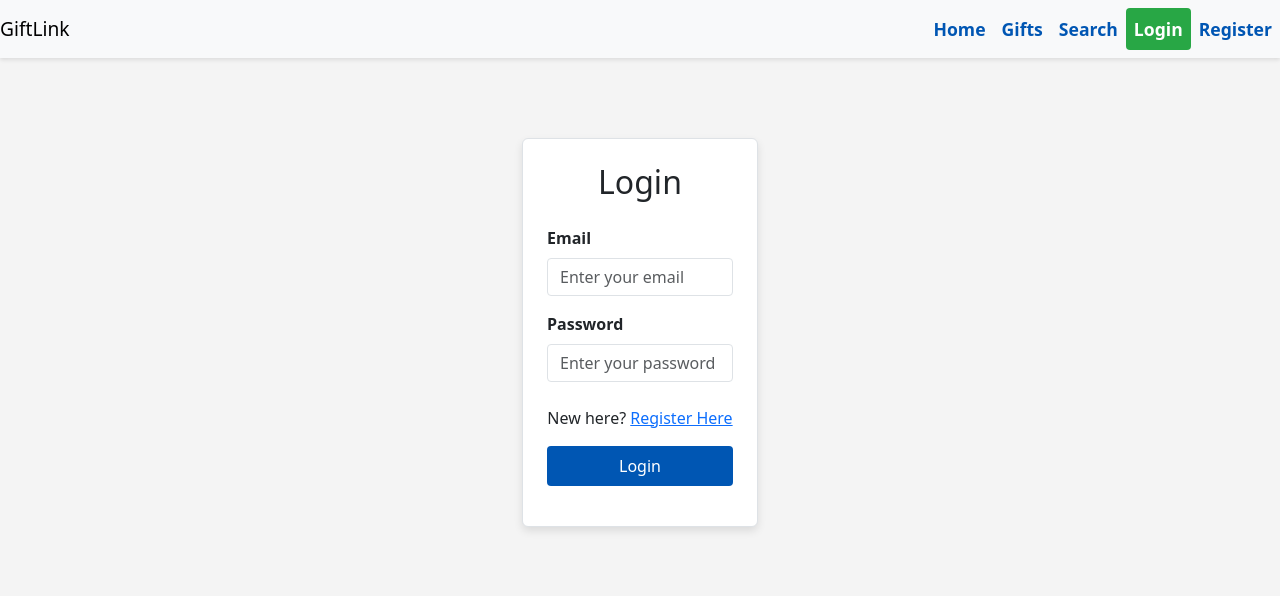
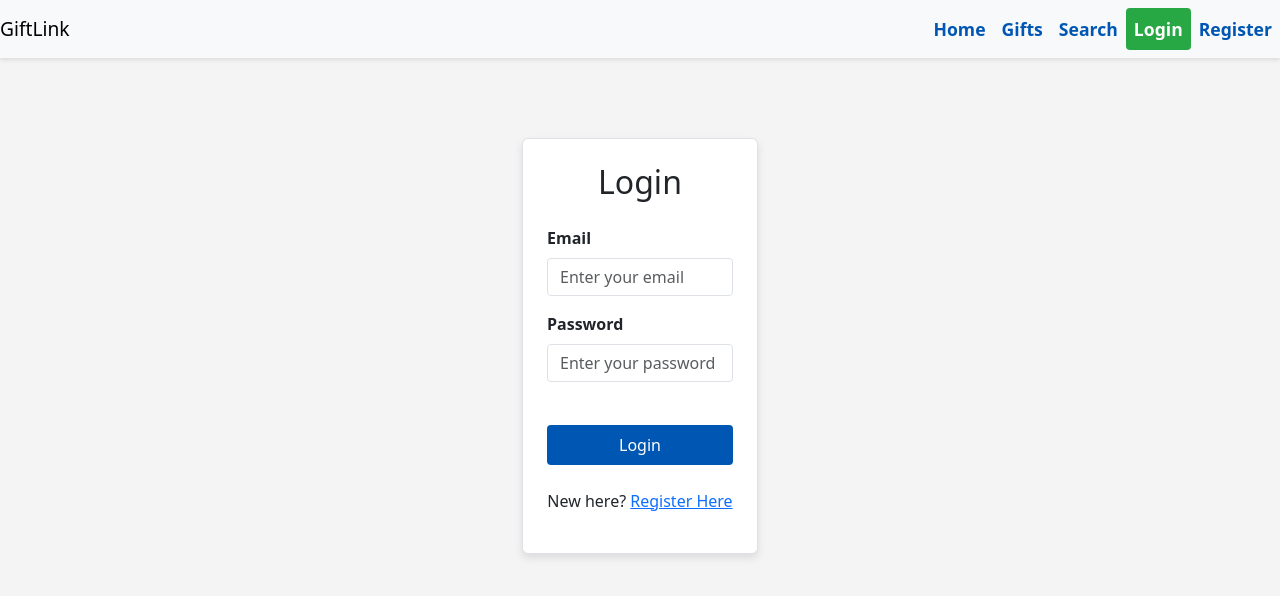
Before and after one commit to CoreDiLeone/fullstack-capstone-project, a React (Create React App) app in the folder giftlink-frontend/: page /login in a window 1280 px wide. Shown: the top 596 px of the page. Built offline with nearby package versions, Linux system fonts and the light colour scheme.

Commit message:
Implement Back-end in Login Component

```diff
--- a/giftlink-frontend/src/components/LoginPage/LoginPage.js
+++ b/giftlink-frontend/src/components/LoginPage/LoginPage.js
@@ -1,23 +1,79 @@
-import React, { useState } from 'react';
+import React, { useState,useEffect } from 'react';
+//Step 1 - Task 1
+import {urlConfig} from '../../config';
+//Step 1 - Task 2
+import { useAppContext } from '../../context/AuthContext';
+//Step 1 - Task 3
+import { useNavigate } from 'react-router-dom';
+
 import './LoginPage.css';
 
 function LoginPage() {
+    const [email, setEmail] = useState('');
+    const [password, setPassword] = useState('');
+    //Step 1 - Task 4
+    const [incorrect, setIncorrect] = useState('');
+    //Step 1 - Task 5
+    const navigate = useNavigate();
+    const bearerToken = sessionStorage.getItem('bearer-token');
+    const { setIsLoggedIn } = useAppContext();
 
-    //insert code here to create useState hook variables for email, password
-    const [email, setEmail] = useState("");
-    const [password, setPassword] = useState("");
-    // insert code here to create handleLogin function and include console.log
-    const handlerLogin = async () => {
-        console.log("handleLogin click");
-    }
+    //Step 1 - Task 6
+    useEffect(() => {
+        if (sessionStorage.getItem('auth-token')) {
+          navigate('/app')
+        }
+      }, [navigate])
+
+    const handleLogin = async (e) => {
+        e.preventDefault();
+        //api call
+        const res = await fetch(`${urlConfig.backendUrl}/api/auth/login`, {
+            //Step 1 - Task 7
+            method: 'POST',
+            //Step 1 - Task 8
+          headers: {
+            'content-type': 'application/json',
+            'Authorization': bearerToken ? `Bearer ${bearerToken}` : '', // Include Bearer token if available
+          },
+        //Step 1 - Task 9
+          body: JSON.stringify({
+            email: email,
+            password: password,
+          })
+        });
+
+        //Step 2: Task 1
+        const json = await res.json();
+        console.log('Json',json);
+        if (json.authtoken) {
+            //Step 2: Task 2
+          sessionStorage.setItem('auth-token', json.authtoken);
+          sessionStorage.setItem('name', json.userName);
+          sessionStorage.setItem('email', json.userEmail);
+            //Step 2: Task 3
+          setIsLoggedIn(true);
+            //Step 2: Task 4
+          navigate('/app');
+        } else {
+            //Step 2: Task 5
+          document.getElementById("email").value="";
+          document.getElementById("password").value="";
+          setIncorrect("Wrong password. Try again.");
+          setTimeout(() => {
+            setIncorrect("");
+          }, 2000);
+        }
+
+      }
+
+
     return (
         <div className="container mt-5">
             <div className="row justify-content-center">
                 <div className="col-md-6 col-lg-4">
                     <div className="login-card p-4 border rounded">
                         <h2 className="text-center mb-4 font-weight-bold">Login</h2>
-
-                        {/* insert code here to create input elements for the variables email and  password */}
                         <div className="mb-3">
                             <label htmlFor="email" className="form-label">Email</label>
                             <input
@@ -26,31 +82,32 @@
                                 className="form-control"
                                 placeholder="Enter your email"
                                 value={email}
-                                onChange={(e) => setEmail(e.target.value)}
+                                onChange={(e) => {setEmail(e.target.value); setIncorrect("")}}
                             />
                         </div>
-                        <div className="mb-3">
+                        <div className="mb-4">
                             <label htmlFor="password" className="form-label">Password</label>
                             <input
                                 id="password"
-                                type="text"
+                                type="password"
                                 className="form-control"
                                 placeholder="Enter your password"
                                 value={password}
-                                onChange={(e) => setPassword(e.target.value)}
+                                onChange={(e) => {setPassword(e.target.value);setIncorrect("")}}
                             />
+
+                            {/*Step 2: Task 6*/}
+                            <span style={{color:'red',height:'.5cm',display:'block',fontStyle:'italic',fontSize:'12px'}}>{incorrect}</span>
                         </div>
-
-                        {/* insert code here to create a button that performs the `handleLogin` function on click */}
+                        <button className="btn btn-primary w-100 mb-3" onClick={handleLogin}>Login</button>
                         <p className="mt-4 text-center">
                             New here? <a href="/app/register" className="text-primary">Register Here</a>
                         </p>
-                        <button className="btn btn-primary w-85 mb-3" onClick={handlerLogin}>Login</button>
                     </div>
                 </div>
             </div>
         </div>
-    )
+    );
 }
 
 export default LoginPage;
```
